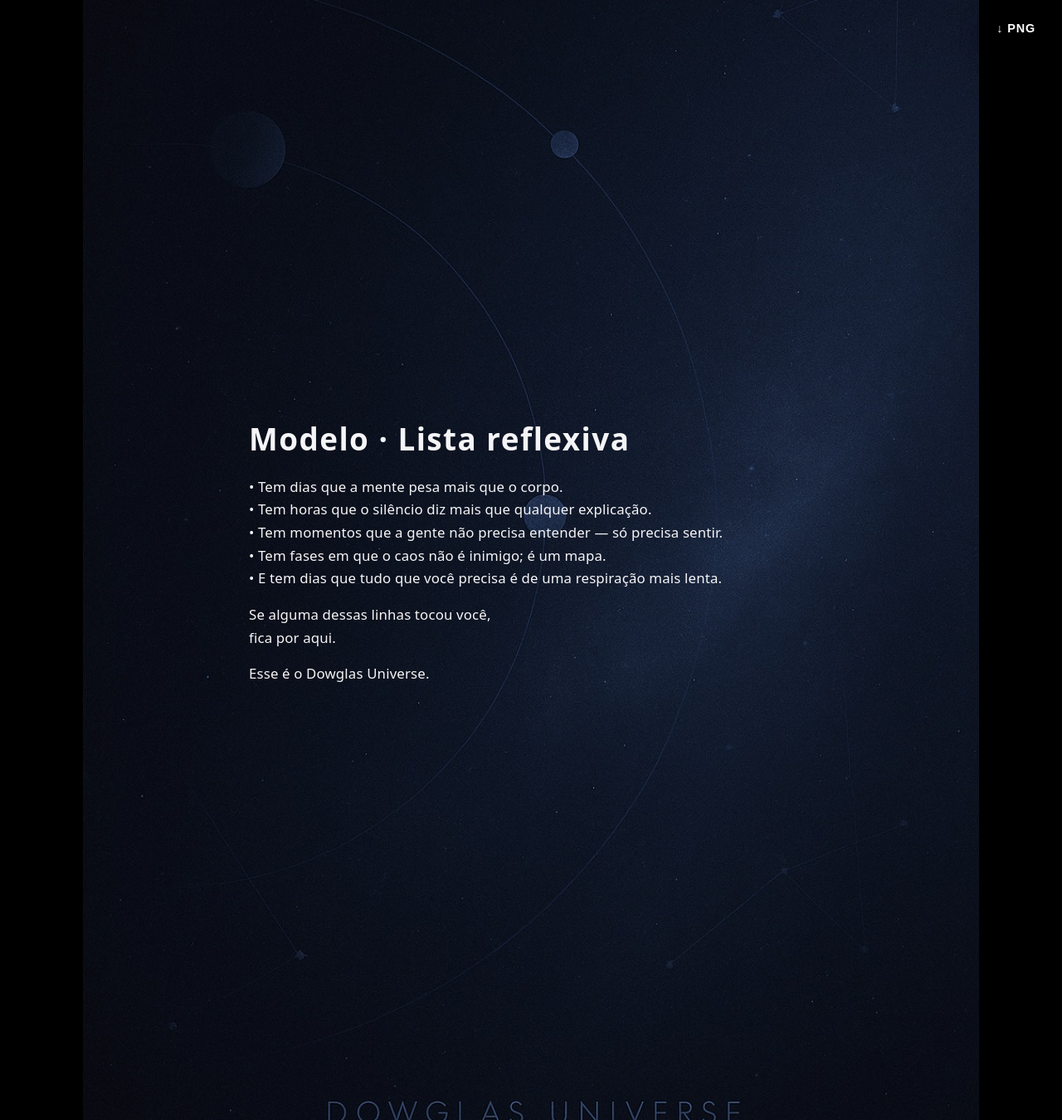
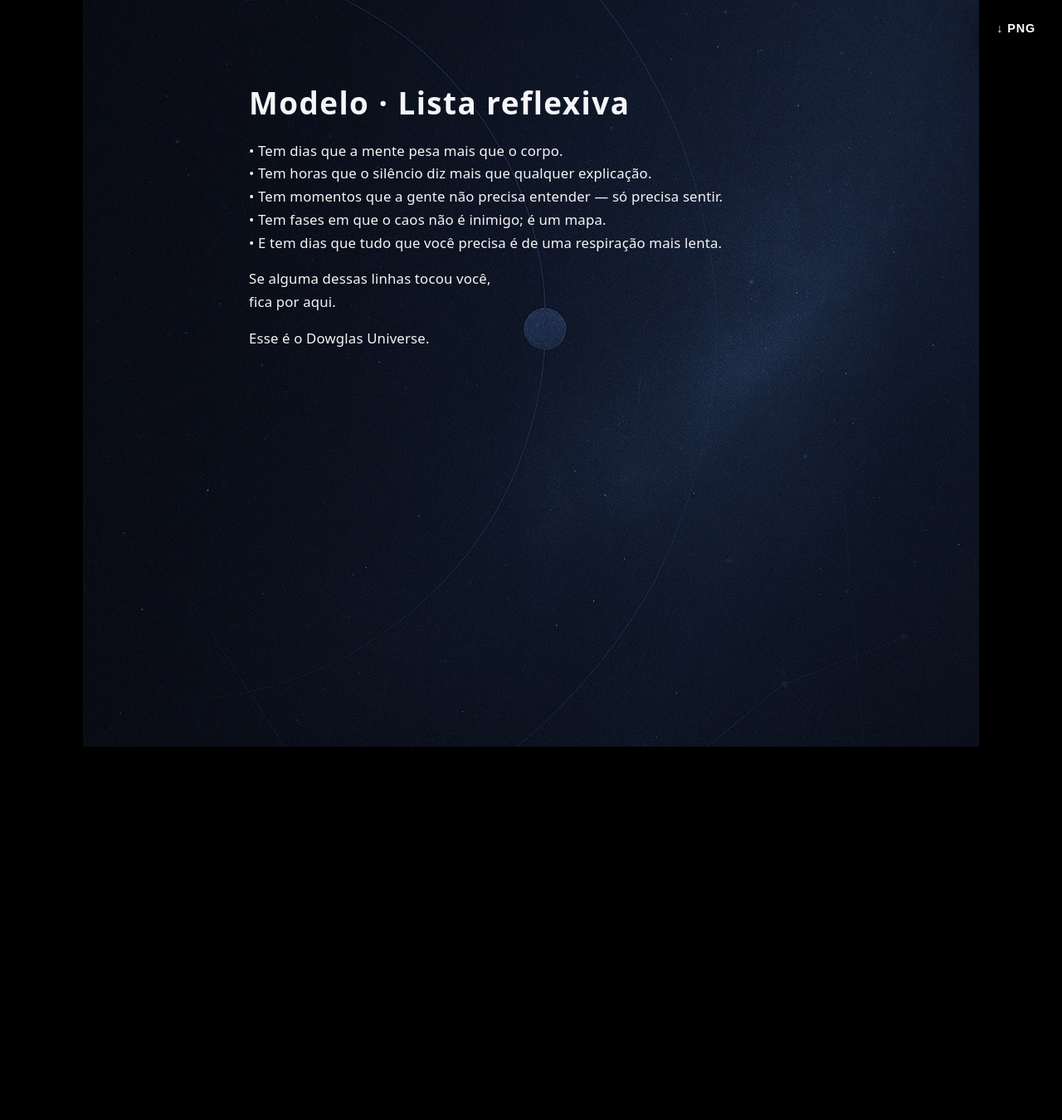
Before and after one commit to mbritodowglas-collab/fabrica-conteudo, a Jekyll site: the page built from content/dowglas-universe/modelo-cinco.md, in a window 1280 px wide. Shown: the whole page at 83% size. Built offline with Jekyll 4.4.1, drawn with Linux system fonts in a browser that asks for light colours; after the commit the page ends 900 px from its top, so only the background shows below that.

Commit message:
Atualizar o dowglas-universe.html

```diff
--- a/_layouts/dowglas-universe.html
+++ b/_layouts/dowglas-universe.html
@@ -35,17 +35,13 @@
 
     /* Cada QUADRO (slide) do Universe */
     .du-block {
+      min-height: 100vh;
       width: 100%;
-      max-width: 1080px;
-      margin: 0 auto;
-
-      /* formato vertical 4:5 (padrão Instagram) */
-      aspect-ratio: 4 / 5;
-
       padding: clamp(1.5rem, 4vw, 2.5rem);
+      padding-top: clamp(3rem, 7vh, 4.5rem); /* sobe o conteúdo e libera mais espaço pro rodapé */
       display: flex;
       justify-content: center;
-      align-items: center;
+      align-items: flex-start; /* antes: center */
       box-sizing: border-box;
 
       background-image: url('{{ "/assets/img/dowglas-universe.jpg" | relative_url }}');
```
